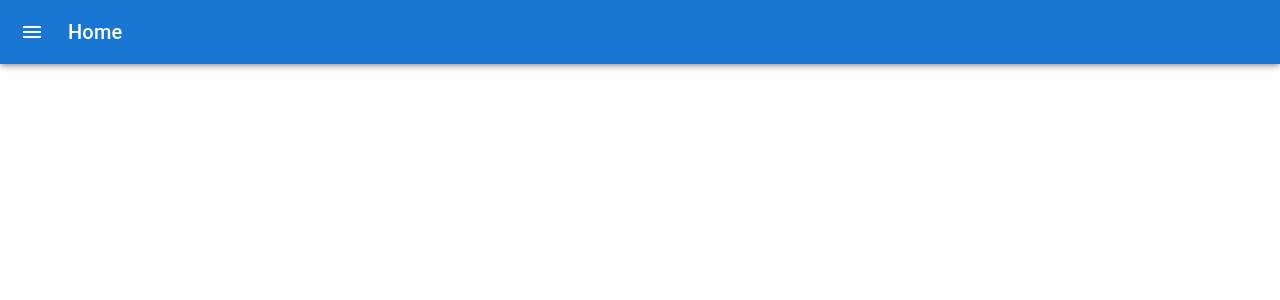
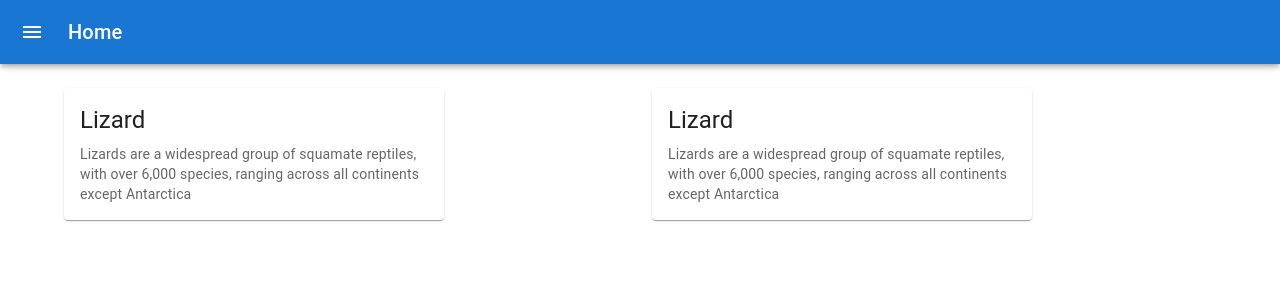
Before and after one commit to AdrianoLMendes/teste_web, a React (Vite) app: page /home in a window 1280 px wide. Shown: the top 300 px of the page. Built offline with nearby package versions, Linux system fonts and the light colour scheme.

Commit message:
add cards teste

```diff
--- a/src/pages/home/home.jsx
+++ b/src/pages/home/home.jsx
@@ -1,69 +1,75 @@
-import * as React from 'react';
-import { styled, useTheme } from '@mui/material/styles';
-import Box from '@mui/material/Box';
-import Drawer from '@mui/material/Drawer';
-import CssBaseline from '@mui/material/CssBaseline';
-import MuiAppBar from '@mui/material/AppBar';
-import Toolbar from '@mui/material/Toolbar';
-import List from '@mui/material/List';
-import Typography from '@mui/material/Typography';
-import Divider from '@mui/material/Divider';
-import IconButton from '@mui/material/IconButton';
-import MenuIcon from '@mui/icons-material/Menu';
-import ChevronLeftIcon from '@mui/icons-material/ChevronLeft';
-import ChevronRightIcon from '@mui/icons-material/ChevronRight';
-import ListItem from '@mui/material/ListItem';
-import ListItemButton from '@mui/material/ListItemButton';
-import ListItemIcon from '@mui/material/ListItemIcon';
-import ListItemText from '@mui/material/ListItemText';
-import InboxIcon from '@mui/icons-material/MoveToInbox';
-import MailIcon from '@mui/icons-material/Mail';
+import * as React from "react";
+import { styled, useTheme } from "@mui/material/styles";
+import Box from "@mui/material/Box";
+import Drawer from "@mui/material/Drawer";
+import CssBaseline from "@mui/material/CssBaseline";
+import MuiAppBar from "@mui/material/AppBar";
+import Toolbar from "@mui/material/Toolbar";
+import List from "@mui/material/List";
+import Typography from "@mui/material/Typography";
+import Divider from "@mui/material/Divider";
+import IconButton from "@mui/material/IconButton";
+import MenuIcon from "@mui/icons-material/Menu";
+import ChevronLeftIcon from "@mui/icons-material/ChevronLeft";
+import ChevronRightIcon from "@mui/icons-material/ChevronRight";
+import ListItem from "@mui/material/ListItem";
+import ListItemButton from "@mui/material/ListItemButton";
+import ListItemIcon from "@mui/material/ListItemIcon";
+import ListItemText from "@mui/material/ListItemText";
+import InboxIcon from "@mui/icons-material/MoveToInbox";
+import MailIcon from "@mui/icons-material/Mail";
+
+//CARDS
+import Card from "@mui/material/Card";
+import CardContent from "@mui/material/CardContent";
+import { CardActionArea, Container } from "@mui/material";
+import Grid from '@mui/material/Unstable_Grid2';
 
 const drawerWidth = 180;
 
-const Main = styled('main', { shouldForwardProp: (prop) => prop !== 'open' })(
+const Main = styled("main", { shouldForwardProp: (prop) => prop !== "open" })(
   ({ theme, open }) => ({
     flexGrow: 1,
     padding: theme.spacing(3),
-    transition: theme.transitions.create('margin', {
+    transition: theme.transitions.create("margin", {
       easing: theme.transitions.easing.sharp,
       duration: theme.transitions.duration.leavingScreen,
     }),
     marginLeft: `-${drawerWidth}px`,
     ...(open && {
-      transition: theme.transitions.create('margin', {
+      transition: theme.transitions.create("margin", {
         easing: theme.transitions.easing.easeOut,
         duration: theme.transitions.duration.enteringScreen,
       }),
       marginLeft: 0,
     }),
-  }),
+  })
 );
 
 const AppBar = styled(MuiAppBar, {
-  shouldForwardProp: (prop) => prop !== 'open',
+  shouldForwardProp: (prop) => prop !== "open",
 })(({ theme, open }) => ({
-  transition: theme.transitions.create(['margin', 'width'], {
+  transition: theme.transitions.create(["margin", "width"], {
     easing: theme.transitions.easing.sharp,
     duration: theme.transitions.duration.leavingScreen,
   }),
   ...(open && {
     width: `calc(100% - ${drawerWidth}px)`,
     marginLeft: `${drawerWidth}px`,
-    transition: theme.transitions.create(['margin', 'width'], {
+    transition: theme.transitions.create(["margin", "width"], {
       easing: theme.transitions.easing.easeOut,
       duration: theme.transitions.duration.enteringScreen,
     }),
   }),
 }));
 
-const DrawerHeader = styled('div')(({ theme }) => ({
-  display: 'flex',
-  alignItems: 'center',
+const DrawerHeader = styled("div")(({ theme }) => ({
+  display: "flex",
+  alignItems: "center",
   padding: theme.spacing(0, 1),
   // necessary for content to be below app bar
   ...theme.mixins.toolbar,
-  justifyContent: 'flex-end',
+  justifyContent: "flex-end",
 }));
 
 export default function PersistentDrawerLeft() {
@@ -79,7 +85,7 @@ export default function PersistentDrawerLeft() {
   };
 
   return (
-    <Box sx={{ display: 'flex' }}>
+    <Box sx={{ display: "flex" }}>
       <CssBaseline />
       <AppBar position="fixed" open={open}>
         <Toolbar>
@@ -88,7 +94,7 @@ export default function PersistentDrawerLeft() {
             aria-label="open drawer"
             onClick={handleDrawerOpen}
             edge="start"
-            sx={{ mr: 2, ...(open && { display: 'none' }) }}
+            sx={{ mr: 2, ...(open && { display: "none" }) }}
           >
             <MenuIcon />
           </IconButton>
@@ -101,9 +107,9 @@ export default function PersistentDrawerLeft() {
         sx={{
           width: drawerWidth,
           flexShrink: 0,
-          '& .MuiDrawer-paper': {
+          "& .MuiDrawer-paper": {
             width: drawerWidth,
-            boxSizing: 'border-box',
+            boxSizing: "border-box",
           },
         }}
         variant="persistent"
@@ -112,12 +118,16 @@ export default function PersistentDrawerLeft() {
       >
         <DrawerHeader>
           <IconButton onClick={handleDrawerClose}>
-            {theme.direction === 'ltr' ? <ChevronLeftIcon /> : <ChevronRightIcon />}
+            {theme.direction === "ltr" ? (
+              <ChevronLeftIcon />
+            ) : (
+              <ChevronRightIcon />
+            )}
           </IconButton>
         </DrawerHeader>
         <Divider />
         <List>
-          {['Inbox', 'Starred', 'Send email', 'Drafts'].map((text, index) => (
+          {["Inbox", "Starred", "Send email", "Drafts"].map((text, index) => (
             <ListItem key={text} disablePadding>
               <ListItemButton>
                 <ListItemIcon>
@@ -131,6 +141,50 @@ export default function PersistentDrawerLeft() {
       </Drawer>
       <Main open={open}>
         <DrawerHeader />
+
+        <Container>
+          <Box sx={{ flexGrow: 1 }}>
+            <Grid
+              container
+              spacing={{ xs: 2, md: 3 }}
+              columns={{ xs: 4, sm: 8, md: 12 }}
+            >
+              <Grid item xs={6}>
+                <Card sx={{ maxWidth: 380 }}>
+                  <CardActionArea>
+                    <CardContent>
+                      <Typography gutterBottom variant="h5" component="div">
+                        Lizard
+                      </Typography>
+                      <Typography variant="body2" color="text.secondary">
+                        Lizards are a widespread group of squamate reptiles,
+                        with over 6,000 species, ranging across all continents
+                        except Antarctica
+                      </Typography>
+                    </CardContent>
+                  </CardActionArea>
+                </Card>
+              </Grid>
+
+              <Grid item xs={6}>
+                <Card sx={{ maxWidth: 380 }}>
+                  <CardActionArea>
+                    <CardContent>
+                      <Typography gutterBottom variant="h5" component="div">
+                        Lizard
+                      </Typography>
+                      <Typography variant="body2" color="text.secondary">
+                        Lizards are a widespread group of squamate reptiles,
+                        with over 6,000 species, ranging across all continents
+                        except Antarctica
+                      </Typography>
+                    </CardContent>
+                  </CardActionArea>
+                </Card>
+              </Grid>
+            </Grid>
+          </Box>
+        </Container>
       </Main>
     </Box>
   );
```
